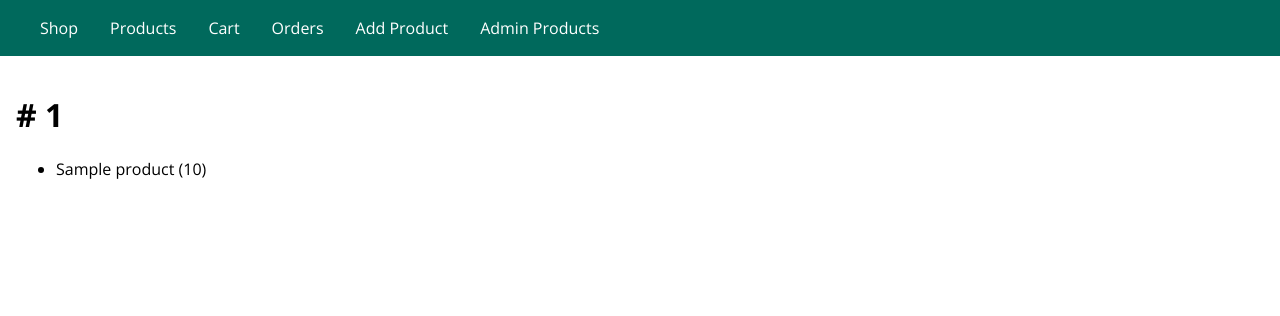
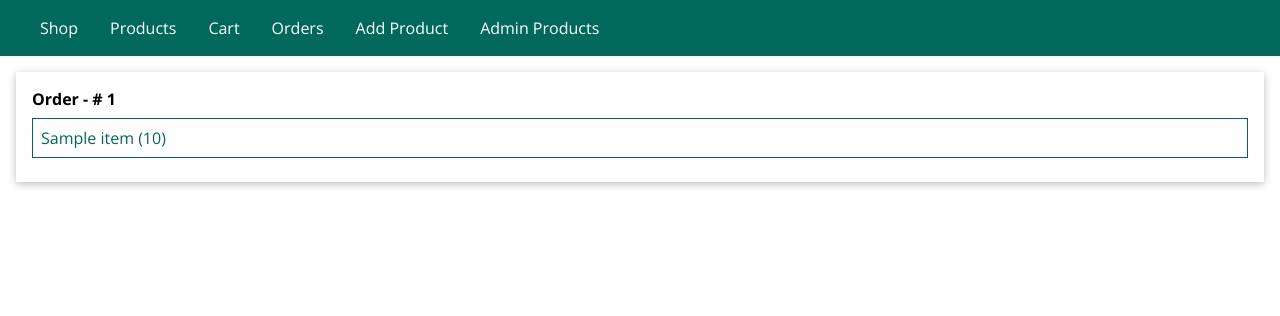
Before and after one commit to krishrahul98/Ecommerce-Web-App, a Node project: template views/shop/orders.ejs in a window 1280 px wide. Shown: the top 316 px of the page. Run offline with Node 20 templates, Linux system fonts and the light colour scheme; the template is opened without the code that fills it: most values are stand-ins (such as "Sample title", 1, 10 or a date in 2020); some libraries are stand-ins or nearby versions.

Commit message:
Add Implementation for Orders

```diff
--- a/package.json
+++ b/package.json
@@ -25,6 +25,7 @@
     "nodemon": "^2.0.6"
   },
   "dependencies": {
+    "body-parser": "^1.19.0",
     "ejs": "^3.1.5",
     "express": "^4.17.1",
     "mongodb": "^3.6.2"
--- /dev/null
+++ b/public/css/orders.css
@@ -0,0 +1,29 @@
+.orders {
+  list-style: none;
+  padding: 0;
+  margin: 0;
+}
+
+.orders__item h1 {
+    margin: 0;
+    font-size: 1rem;
+}
+
+.orders__item {
+  box-shadow: 0 2px 8px rgba(0, 0, 0, 0.26);
+  padding: 1rem;
+  margin-bottom: 1rem;
+}
+
+.orders__products {
+    list-style: none;
+    margin: 0;
+    padding: 0;
+}
+
+.orders__products-item {
+    margin: 0.5rem 0;
+    padding: 0.5rem;
+    border: 1px solid #00695c;
+    color: #00695c;
+}
--- a/routes/shop.js
+++ b/routes/shop.js
@@ -18,8 +18,8 @@ router.post("/cart-delete-item", shopController.postCartDeleteProduct);
 
 router.post("/create-order", shopController.postOrder);
 
-// router.get("/orders", shopController.getOrders);
+router.get("/orders", shopController.getOrders);
 
-// router.get("/checkut", shopController.getCheckout);
+// router.get("/checkout", shopController.getCheckout);
 
 module.exports = router;
--- a/views/shop/orders.ejs
+++ b/views/shop/orders.ejs
@@ -1,20 +1,25 @@
 <%- include('../includes/head.ejs') %>
+<link rel="stylesheet" href="/css/orders.css">
 </head>
 
 <body>
     <%- include('../includes/navigation.ejs') %>
     <main>
-        <% if(orders.length>0){ %>
-        <% orders.forEach(order=>{if(order){ %>
-        <h1># <%= order.id %></h1>
-        <ul>
-            <% order.products.forEach(product=>{ %>
-            <li><%= product.title %> (<%= product.orderItem.quantity  %>)</li>
+        <% if (orders.length <= 0) { %>
+        <h1>Nothing there!</h1>
+        <% } else { %>
+        <ul class="orders">
+            <% orders.forEach(order => { %>
+            <li class="orders__item">
+                <h1>Order - # <%= order._id %></h1>
+                <ul class="orders__products">
+                    <% order.items.forEach(product => { %>
+                    <li class="orders__products-item"><%= product.title %> (<%= product.quantity %>)</li>
+                    <% }); %>
+                </ul>
+            </li>
             <% }); %>
         </ul>
-        <% }}); %>
-        <% }else{ %>
-        <h1>No Orders Placed yet!</h1>
         <% } %>
     </main>
     <%- include('../includes/end.ejs') %>
```
Also changed, not shown: controllers/shop.js (+12 -12 lines), models/user.js (+20 -3 lines), 1 other file.
